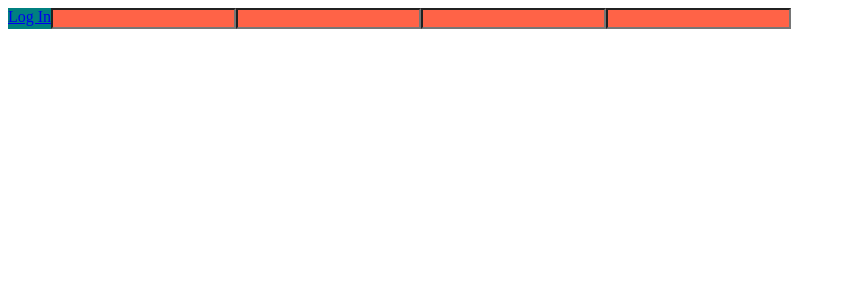
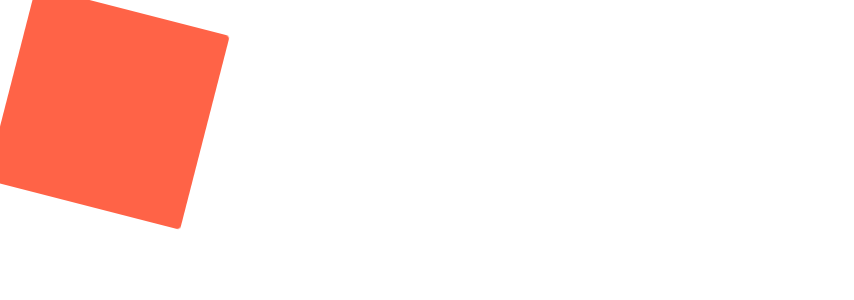
Before and after one commit to isjennifer/react-master, a React (Create React App) app: page / in a window 1280 px wide. Shown: the top 300 px of the page, without its empty margins (0-854 px from the left). Built offline with nearby package versions, Linux system fonts and the light colour scheme.

Commit message:
styled-components animation : keyframes

```diff
--- a/src/App.js
+++ b/src/App.js
@@ -1,28 +1,35 @@
-import styled from "styled-components";
+import styled, {keyframes} from "styled-components";
 
-const Father = styled.div`
+const Wrapper = styled.div`
   display : flex;
 `;
-
-const Btn = styled.button`
-  background-color : teal;
+const rotateAnimation = keyframes`
+  0% {
+    border-radius : 0px;
+    transform : rotate(0deg);
+  }
+  50% {
+    border-radius : 100px;
+    transform:rotate(360deg);
+  }
+  100% {
+    border-radius : 0px;
+    transform : rotate(0deg);
+  }
 `;
 
-// Input 안에 중복되는 속성을 넣고 싶은 경우 return 안의 Input에 다 넣을 필요 없이 attrs를 사용하면 됨
-const Input = styled.input.attrs({required : true, maxLength : 10})`
+const Box = styled.div`
   background-color : tomato;
+  width : 200px;
+  height : 200px;
+  animation : ${rotateAnimation} 1s linear infinite
 `;
 
 function App() {
   return (
-    <Father>
-      {/* Btn은 button이지만 다른 html 태그로 바꾸고 싶을때 as 속성을 사용하면 됨  */}
-      <Btn as="a" href="/">Log In</Btn>
-      <Input />
-      <Input />
-      <Input />
-      <Input />
-    </Father>
+    <Wrapper>
+      <Box />
+    </Wrapper>
   );
 }
 
```
